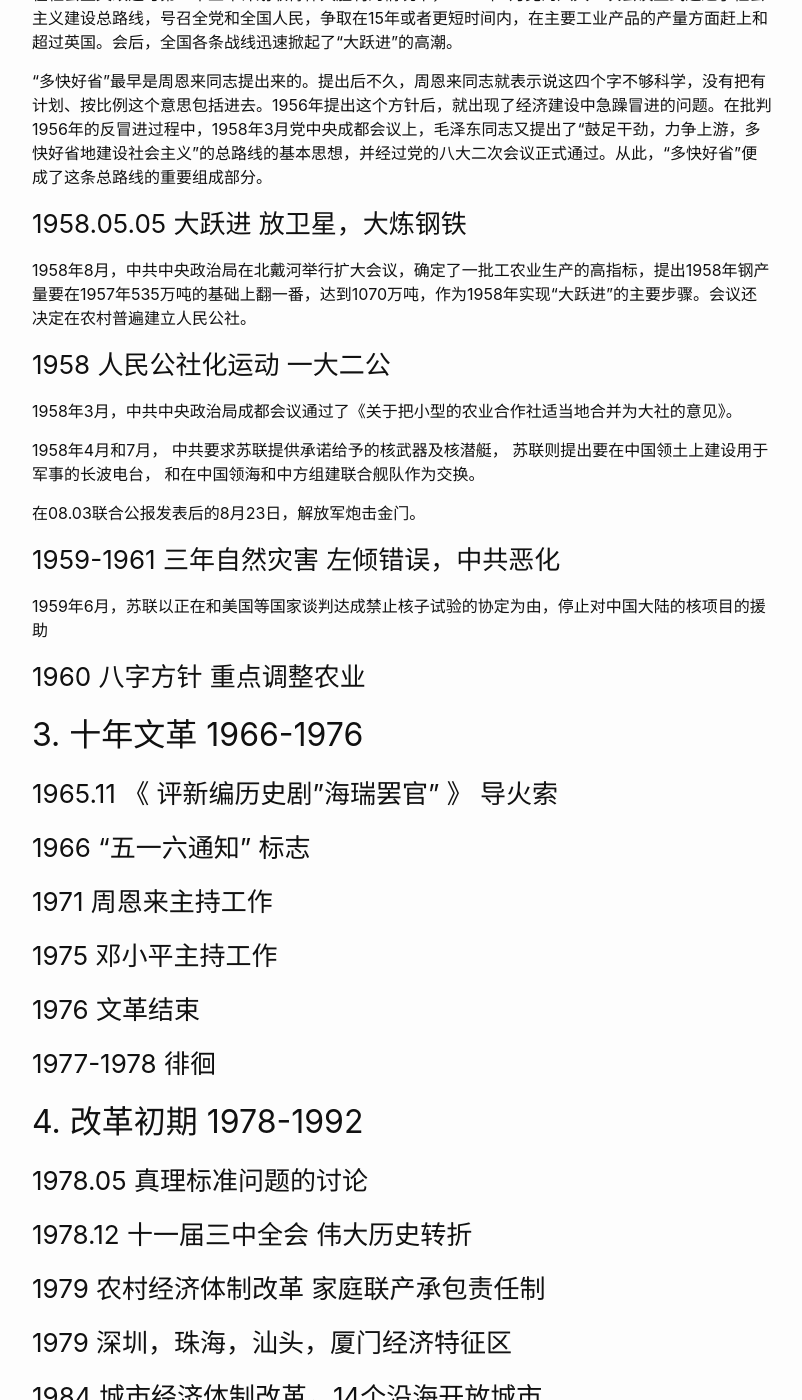
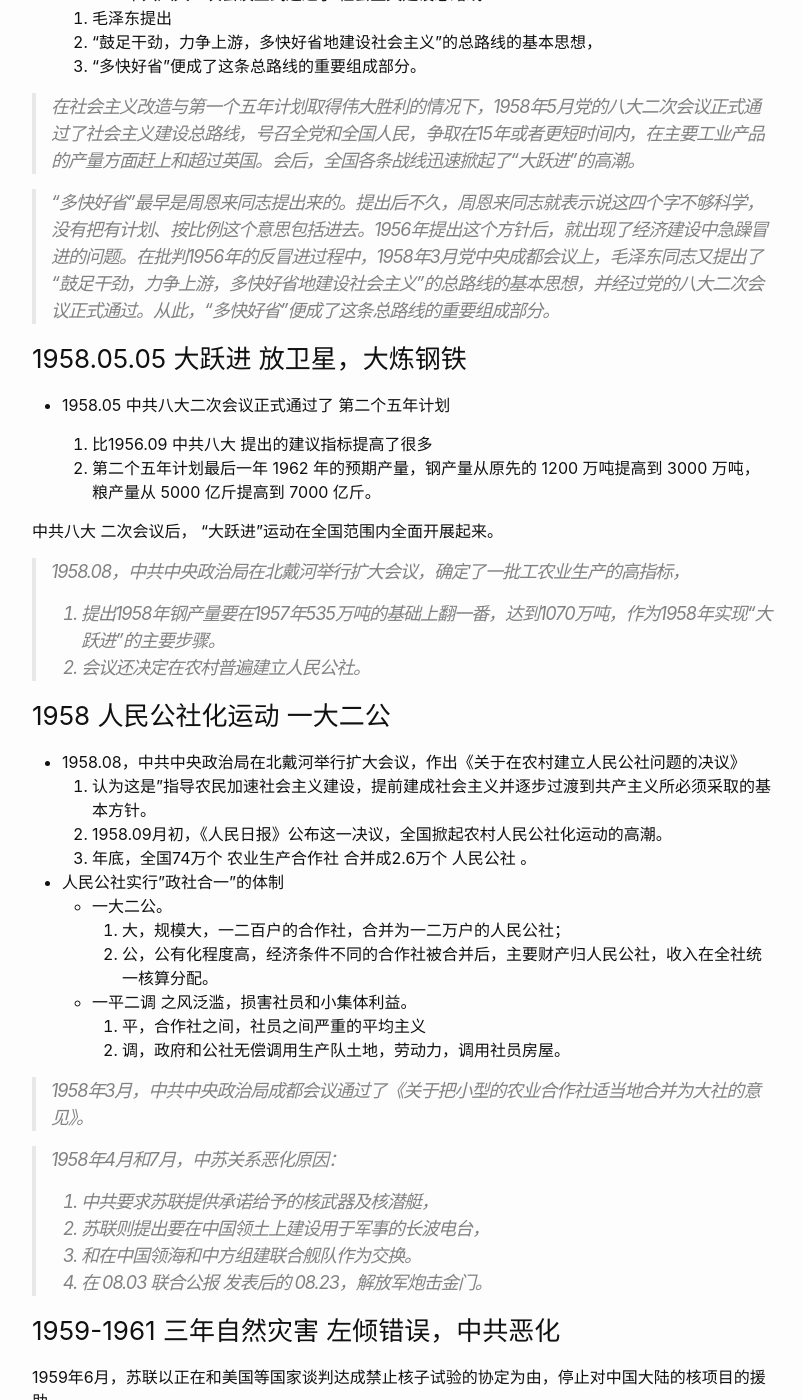
Before and after one commit to wangtiga/wangtiga.github.io, a Jekyll site: the page built from _posts/2020-11-15-3708_summary.md, in a window 1280 px wide and 1400 px high, scrolled down 9275 px. Shown: the whole window, without its empty margins (238-1040 px from the left). Built offline with Jekyll 4.4.1, drawn with Linux system fonts in a browser that asks for light colours; some of the changed text lies outside the part shown.

Commit message:
updated from mac

```diff
--- a/_posts/2020-11-15-3708_summary.md
+++ b/_posts/2020-11-15-3708_summary.md
@@ -245,26 +245,54 @@ TODO 第一次鸦片战争时期开设的几个通商口岸只有香港起到真
 
 ### 1956.09     中共八大                        良好开端
 
-### 1958        总路线                          多快好省
+### 1958.05     总路线                          多快好省
 
-在社会主义改造与第一个五年计划取得伟大胜利的情况下，1958年5月党的八大二次会议正式通过了社会主义建设总路线，号召全党和全国人民，争取在15年或者更短时间内，在主要工业产品的产量方面赶上和超过英国。会后，全国各条战线迅速掀起了“大跃进”的高潮。
+- 1958.05 中共八大二次会议正式通过了 社会主义建设总路线
+  1. 毛泽东提出
+  2. “鼓足干劲，力争上游，多快好省地建设社会主义”的总路线的基本思想，
+  3. “多快好省”便成了这条总路线的重要组成部分。
 
-“多快好省”最早是周恩来同志提出来的。提出后不久，周恩来同志就表示说这四个字不够科学，没有把有计划、按比例这个意思包括进去。1956年提出这个方针后，就出现了经济建设中急躁冒进的问题。在批判1956年的反冒进过程中，1958年3月党中央成都会议上，毛泽东同志又提出了“鼓足干劲，力争上游，多快好省地建设社会主义”的总路线的基本思想，并经过党的八大二次会议正式通过。从此，“多快好省”便成了这条总路线的重要组成部分。
+> 在社会主义改造与第一个五年计划取得伟大胜利的情况下，1958年5月党的八大二次会议正式通过了社会主义建设总路线，号召全党和全国人民，争取在15年或者更短时间内，在主要工业产品的产量方面赶上和超过英国。会后，全国各条战线迅速掀起了“大跃进”的高潮。
+
+> “多快好省”最早是周恩来同志提出来的。提出后不久，周恩来同志就表示说这四个字不够科学，没有把有计划、按比例这个意思包括进去。1956年提出这个方针后，就出现了经济建设中急躁冒进的问题。在批判1956年的反冒进过程中，1958年3月党中央成都会议上，毛泽东同志又提出了“鼓足干劲，力争上游，多快好省地建设社会主义”的总路线的基本思想，并经过党的八大二次会议正式通过。从此，“多快好省”便成了这条总路线的重要组成部分。
 
 ### 1958.05.05  大跃进                          放卫星，大炼钢铁
 
-1958年8月，中共中央政治局在北戴河举行扩大会议，确定了一批工农业生产的高指标，提出1958年钢产量要在1957年535万吨的基础上翻一番，达到1070万吨，作为1958年实现“大跃进”的主要步骤。会议还决定在农村普遍建立人民公社。
+- 1958.05 中共八大二次会议正式通过了 第二个五年计划
+
+  1. 比1956.09 中共八大 提出的建议指标提高了很多
+  2. 第二个五年计划最后一年 1962 年的预期产量，钢产量从原先的 1200 万吨提高到 3000 万吨，粮产量从 5000 亿斤提高到 7000 亿斤。
+
+中共八大 二次会议后， "大跃进"运动在全国范围内全面开展起来。
+
+> 1958.08，中共中央政治局在北戴河举行扩大会议，确定了一批工农业生产的高指标，
+1. 提出1958年钢产量要在1957年535万吨的基础上翻一番，达到1070万吨，作为1958年实现“大跃进”的主要步骤。
+2. 会议还决定在农村普遍建立人民公社。
 
 ### 1958        人民公社化运动                  一大二公
 
-1958年3月，中共中央政治局成都会议通过了《关于把小型的农业合作社适当地合并为大社的意见》。
 
-1958年4月和7月，
-中共要求苏联提供承诺给予的核武器及核潜艇，
-苏联则提出要在中国领土上建设用于军事的长波电台，
-和在中国领海和中方组建联合舰队作为交换。
+- 1958.08，中共中央政治局在北戴河举行扩大会议，作出《关于在农村建立人民公社问题的决议》
+  1. 认为这是"指导农民加速社会主义建设，提前建成社会主义并逐步过渡到共产主义所必须采取的基本方针。
+  2. 1958.09月初，《人民日报》公布这一决议，全国掀起农村人民公社化运动的高潮。
+  3. 年底，全国74万个 农业生产合作社 合并成2.6万个 人民公社 。
 
-在08.03联合公报发表后的8月23日，解放军炮击金门。
+- 人民公社实行"政社合一"的体制
+  * 一大二公。
+    1. 大，规模大，一二百户的合作社，合并为一二万户的人民公社；
+    2. 公，公有化程度高，经济条件不同的合作社被合并后，主要财产归人民公社，收入在全社统一核算分配。
+  * 一平二调 之风泛滥，损害社员和小集体利益。
+    1. 平，合作社之间，社员之间严重的平均主义
+    2. 调，政府和公社无偿调用生产队土地，劳动力，调用社员房屋。
+
+
+> 1958年3月，中共中央政治局成都会议通过了《关于把小型的农业合作社适当地合并为大社的意见》。
+
+> 1958年4月和7月，中苏关系恶化原因：
+1. 中共要求苏联提供承诺给予的核武器及核潜艇，
+2. 苏联则提出要在中国领土上建设用于军事的长波电台，
+3. 和在中国领海和中方组建联合舰队作为交换。
+4. 在 08.03 联合公报 发表后的 08.23，解放军炮击金门。
 
 ### 1959-1961   三年自然灾害                    左倾错误，中共恶化
 
```
